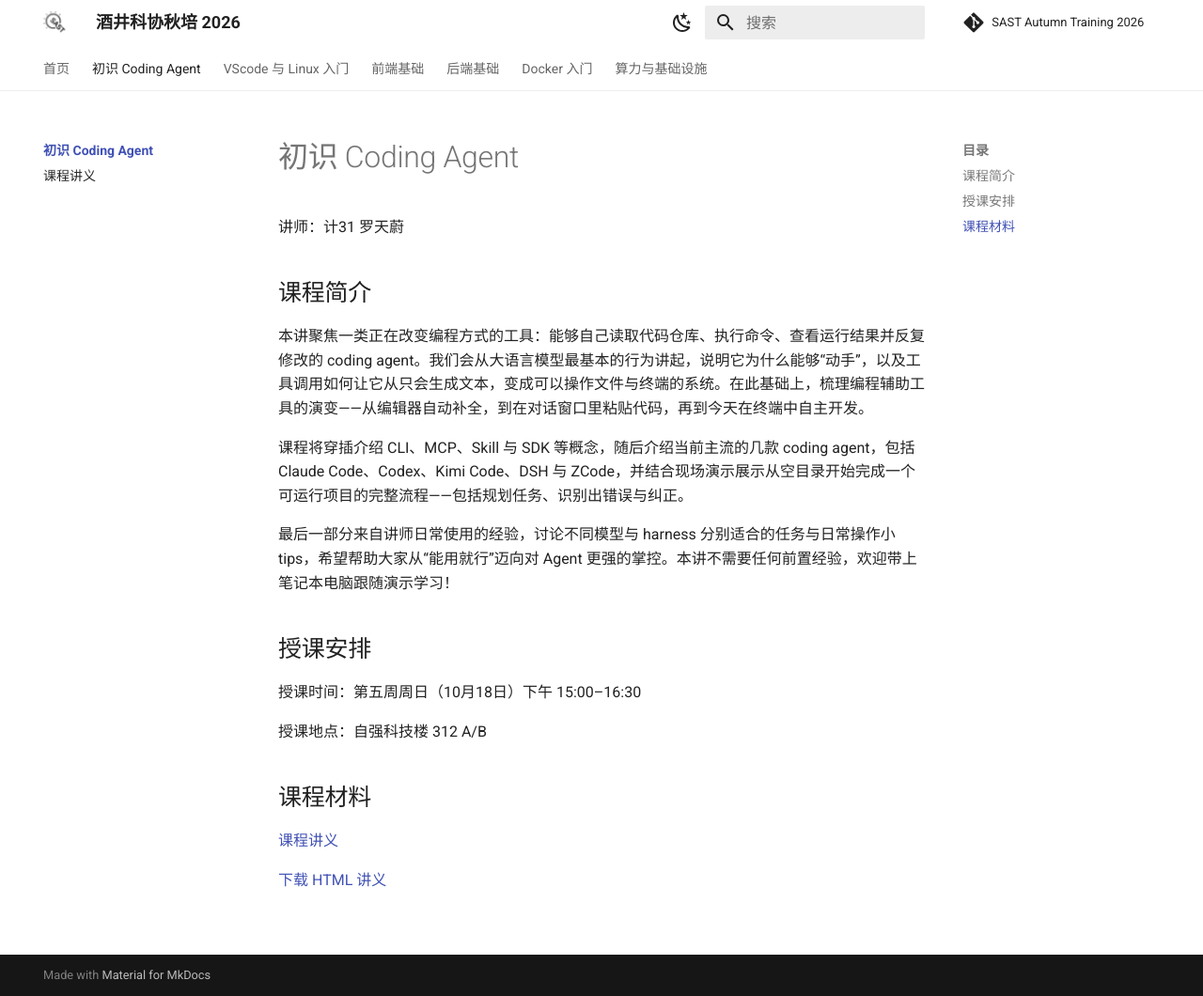
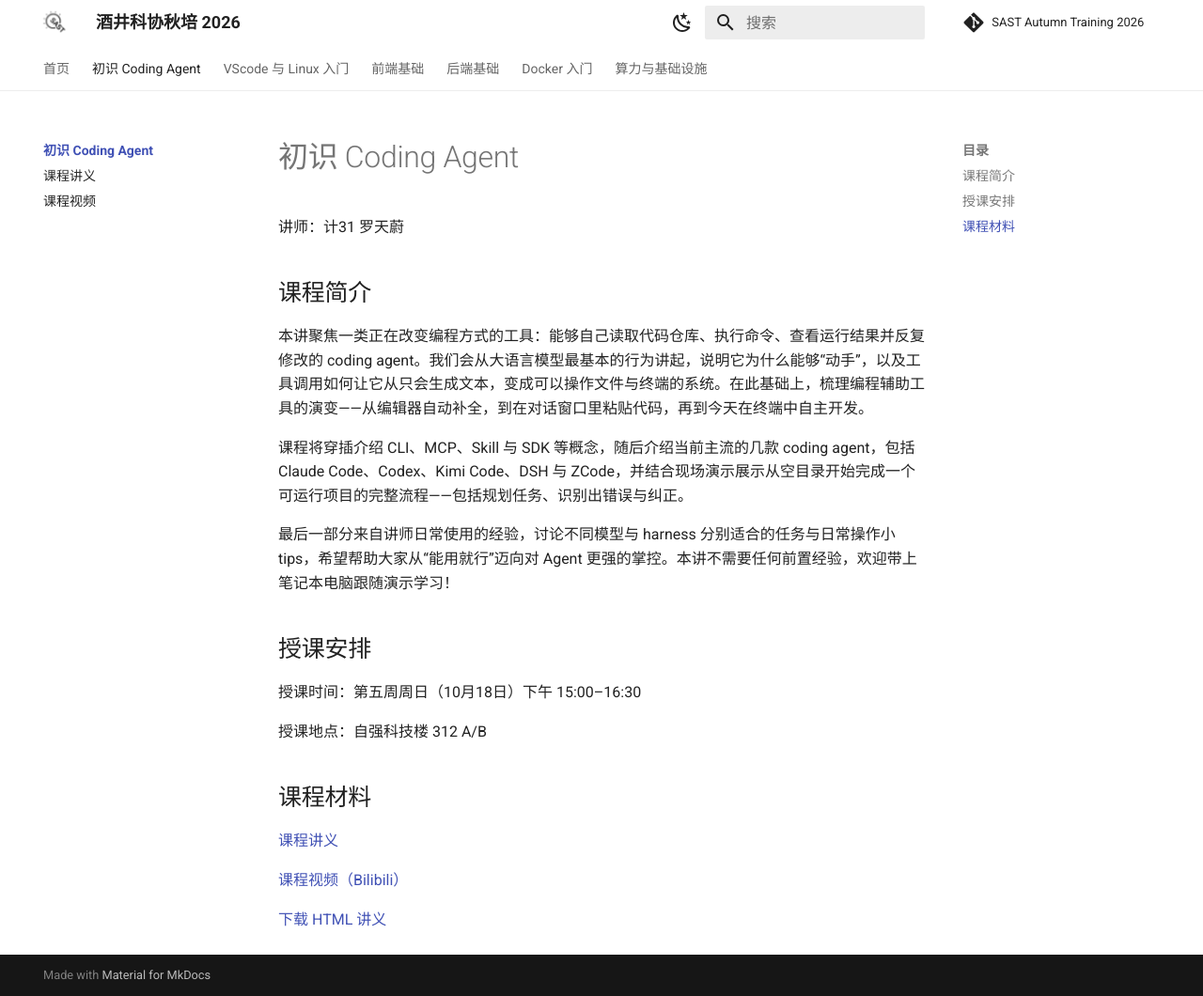
Before and after one commit to sast-autumn-training-2026/sast-autumn-training-2026.github.io, an MkDocs documentation site: the page built from content/basic/coding-agent/index.md, in a window 1280 px wide and 1060 px high. Shown: the whole window at 94% size. Built offline with MkDocs 1.6.1 and Material for MkDocs 9.7.7, drawn with Linux system fonts in a browser that asks for light colours; comment, search, counter and statistics services are not loaded.

Commit message:
Add first Coding Agent lecture video

```diff
--- a/content/basic/coding-agent/index.md
+++ b/content/basic/coding-agent/index.md
@@ -20,4 +20,6 @@
 
 [课程讲义](coding-agent-lecture.html)
 
+[课程视频（Bilibili）](https://www.bilibili.com/video/BV1WonV6PER7/)
+
 [下载 HTML 讲义](coding-agent-lecture.html){: download="coding-agent-lecture.html" }
--- a/mkdocs.yml
+++ b/mkdocs.yml
@@ -93,6 +93,7 @@
   - 初识 Coding Agent:
     - basic/coding-agent/index.md
     - 课程讲义: basic/coding-agent/coding-agent-lecture.html
+    - 课程视频: https://www.bilibili.com/video/BV1WonV6PER7/
   - VScode 与 Linux 入门: basic/vscode-linux/index.md
   - 前端基础: basic/frontend/index.md
   - 后端基础: basic/backend/index.md
```
